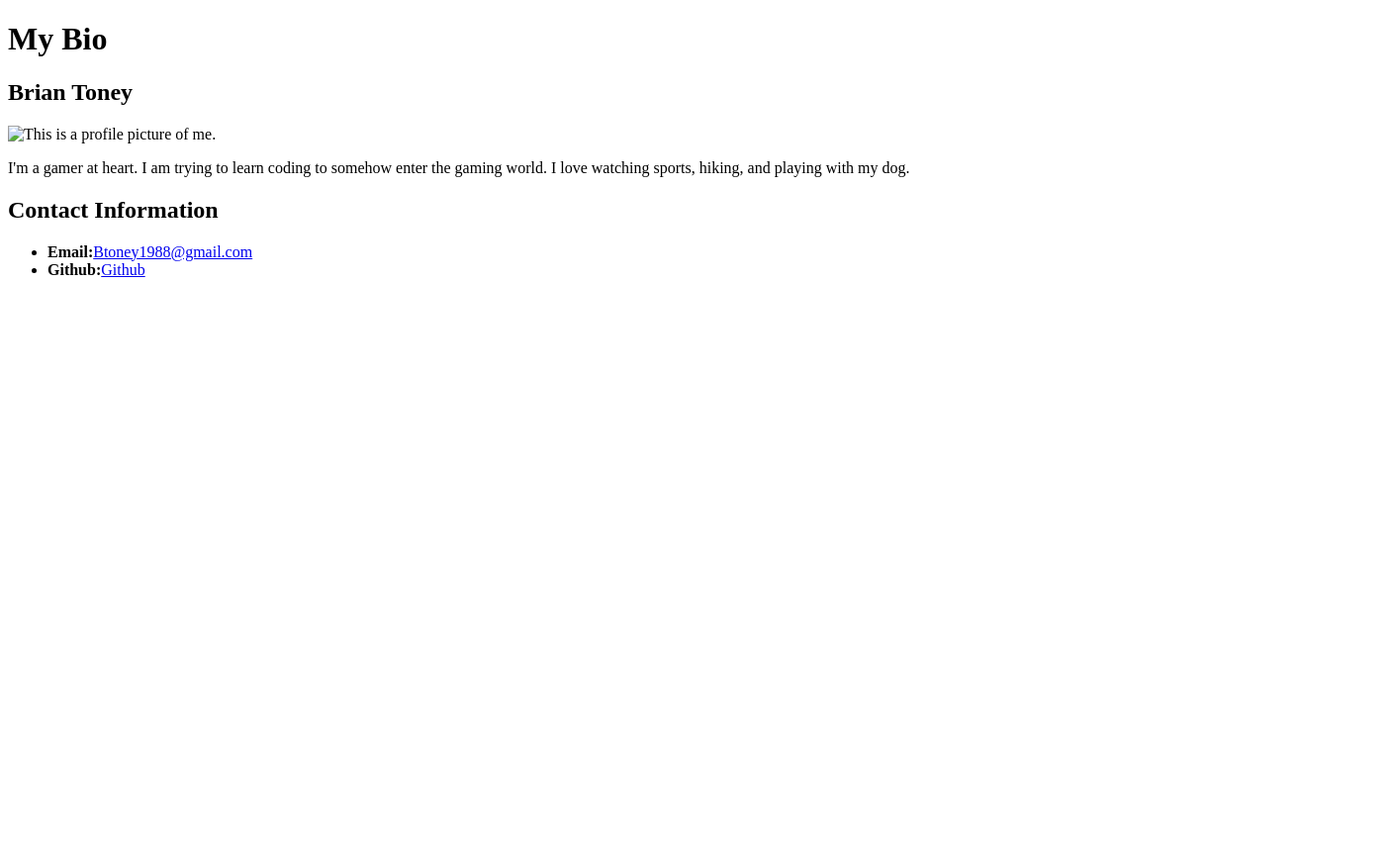
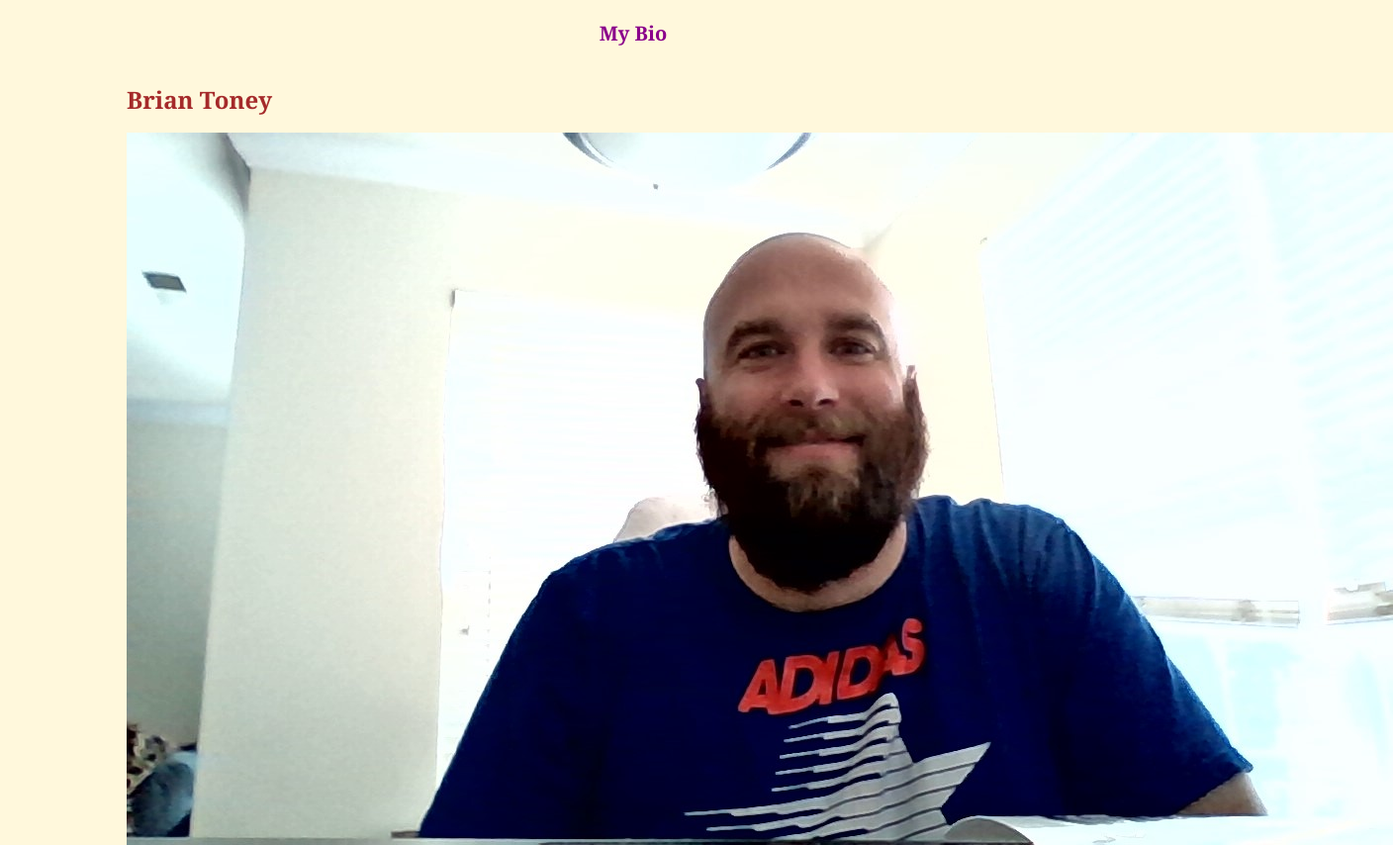
Before and after one commit to btoney1988/my_first_project, a plain HTML site: page my_project.html in a window 1280 px wide. Shown: the top 854 px of the page at 99% size, 1408 px wide, since content can reach past the window. Before the commit the page ends 800 px from the top, so only its background shows below. Drawn offline with Linux system fonts and the light colour scheme.

Commit message:
adding style

```diff
--- /dev/null
+++ b/css/style.css
@@ -0,0 +1,35 @@
+body {
+    padding: 0;
+    margin: 0;
+    font-family: Georgia, 'Times New Roman', Times, serif;
+    font-size: 18px;
+    line-height: 150%;
+    color: brown;
+    background-color: cornsilk;
+}
+
+h1 {
+    padding: 20px 0;
+    margin: 0;
+    margin-bottom: 20px;
+    font-size: 20px;
+    color: darkmagenta;
+    text-align: center;
+}
+
+h2 {
+    font-size: 24px;
+}
+
+a {
+    color: deeppink;
+}
+
+.container {
+    width: 1024px;
+    margin: 0 auto;
+}
+
+#contact {
+    background-color: dimgray;
+}
--- a/my_project.html
+++ b/my_project.html
@@ -4,12 +4,14 @@
     <head>
         <title>Activity 1: Basic HTML Bio</title>
         <meta charset="UTF-8">
+        <link rel="stylesheet" type="text/css" href="css/style.css">
+
     </head>
     <body>
             <header>
                 <h1>My Bio</h1>
             </header>
-            <main>
+            <main class="container">
                     <section>
                         <h2>Brian Toney</h2>
 
@@ -17,7 +19,7 @@
 
                         <p>I'm a gamer at heart. I am trying to learn coding to somehow enter the gaming world. I love watching sports, hiking, and playing with my dog.</p>
                     </section>
-                    <section>
+                    <section id="contact">
                         <h2>Contact Information</h2>
 
                         <ul>
```
Also changed, not shown: img.jpg (added).
